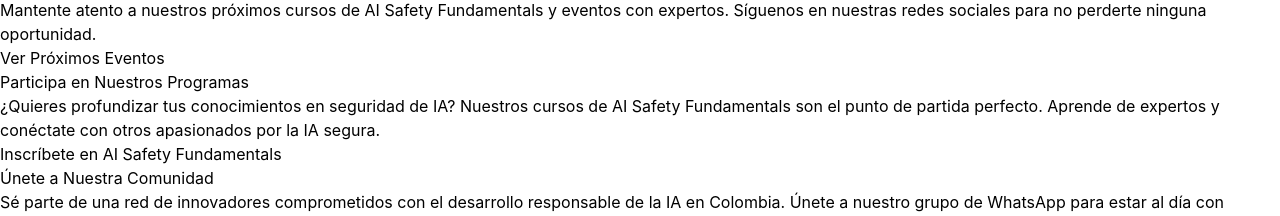
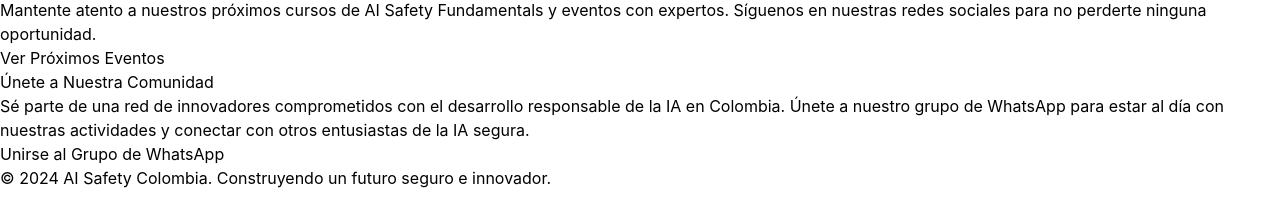
Before and after one commit to ICOIAS/web-page, a React (Create React App) app: page / in a window 1280 px wide. Shown: the part 524-740 px from the top of the page. Built offline with nearby package versions, Linux system fonts and the light colour scheme.

Commit message:
Remove AI Safety Fundamentals course inscription thingy

```diff
--- a/src/App.tsx
+++ b/src/App.tsx
@@ -112,7 +112,7 @@
           </a>
         </section>
 
-        <section className="mb-8 bg-white p-6 rounded-lg shadow-md">
+        {/*<section className="mb-8 bg-white p-6 rounded-lg shadow-md">
           <h2 className="text-2xl font-semibold mb-4 text-[#3d84a8]">
             Participa en Nuestros Programas
           </h2>
@@ -128,7 +128,7 @@
           >
             Inscríbete en AI Safety Fundamentals
           </a>
-        </section>
+        </section>*/}
 
         <section className="mb-8 bg-white p-6 rounded-lg shadow-md text-center">
           <h2 className="text-2xl font-semibold mb-4 text-[#3d84a8]">
```
